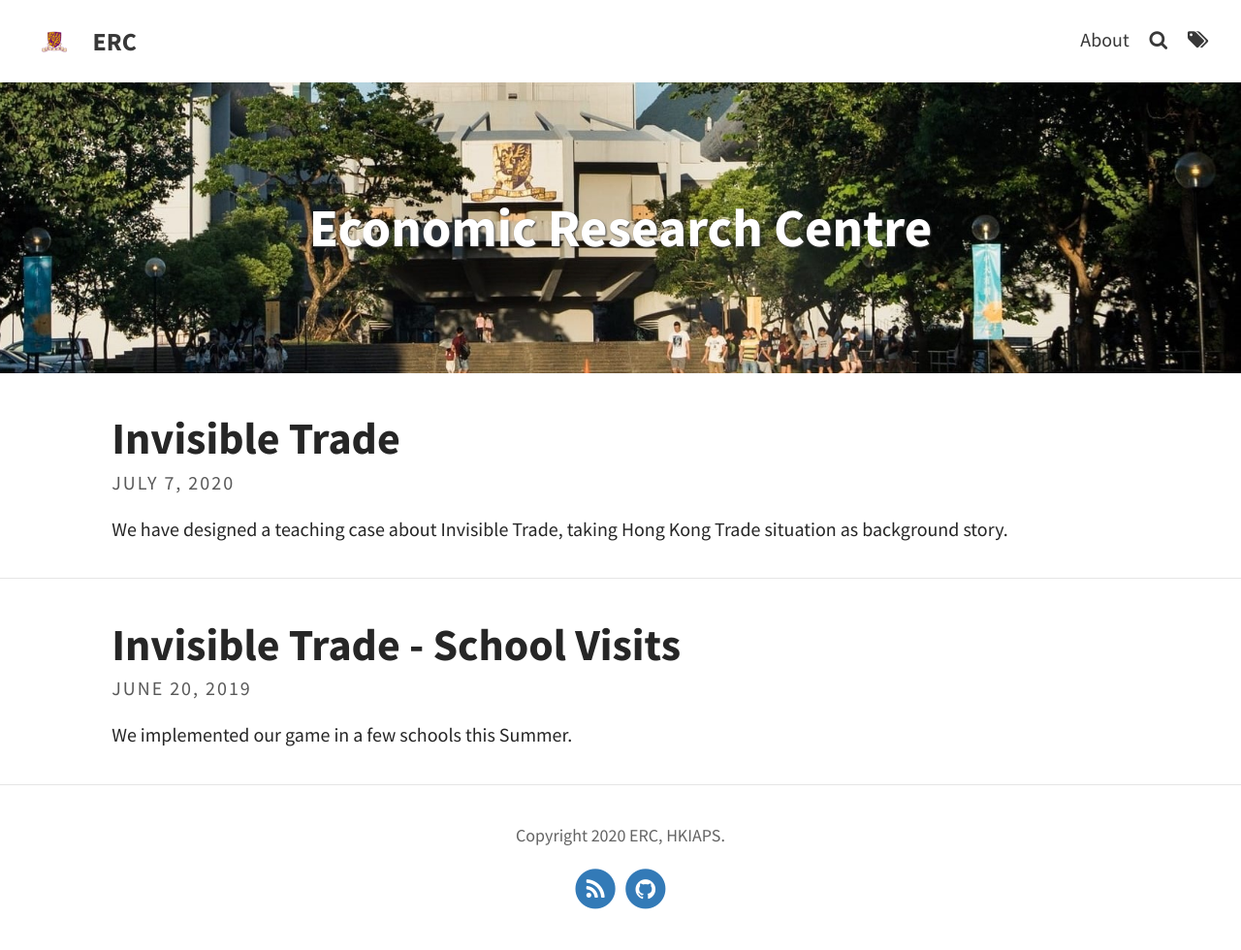
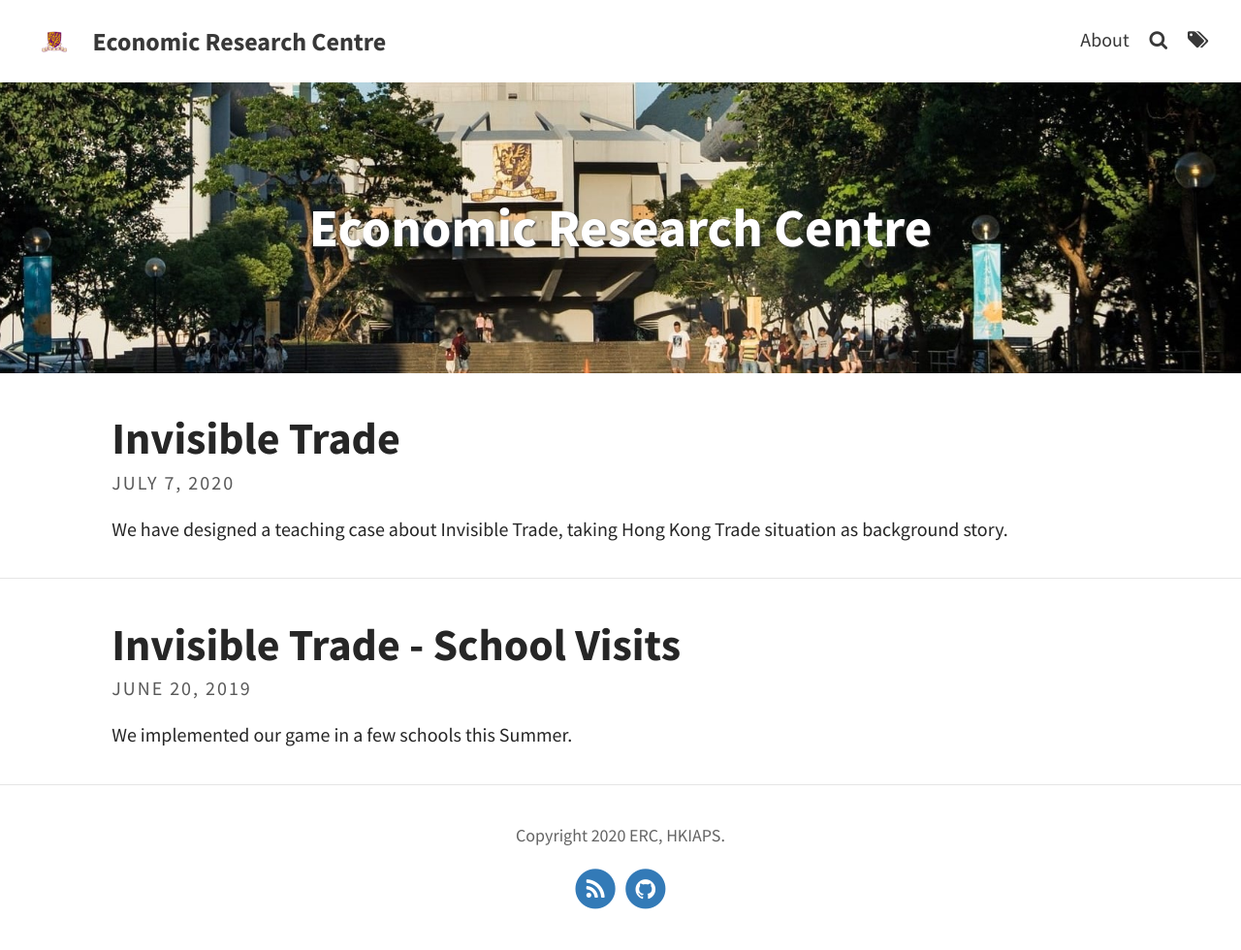
Before and after one commit to nicholasfuji/t6tos, a Jekyll site: the page built from index.html, in a window 1280 px wide. Shown: the whole page at 97% size. Built offline with Jekyll 4.4.1, drawn with Linux system fonts in a browser that asks for light colours; the list of posts is cut into pages by our own code; part of the change alters nothing that is shown.

Commit message:
Update _config.yml

```diff
--- a/_config.yml
+++ b/_config.yml
@@ -3,8 +3,9 @@ baseurl: "/t6tos"
 url: ""
 
 # THEME-SPECIFIC CONFIGURATION
-title: ERC                                  # site's title
-description: "A website with blog posts and pages"      # used by search engines
+title: Economic Research Centre                                  # site's title
+subtitle: Hong Kong Institute of Asia-Pacific Studies, The Chinese University of Hong Kong
+description: "Economic Research Centre, HKIAPS, CUHK"      # used by search engines
 avatar: assets/img/favicon.png.jpg                         # Empty for no avatar in navbar
 favicon: assets/img/favicon.png.jpg                             # Icon displayed in the tab
 
```
